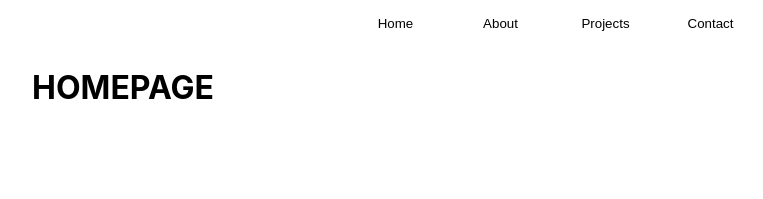
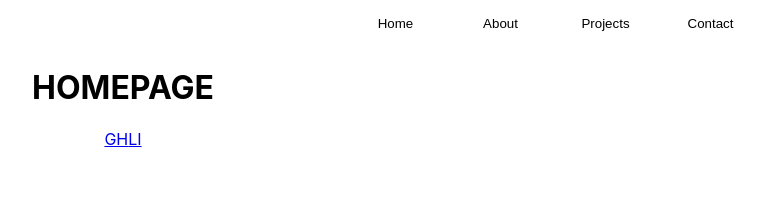
Before and after one commit to huntertread/huntertread.com, a React (Create React App) app: page / in a window 1280 px wide. Shown: the top 199 px of the page, without its empty margins (517-1280 px from the left). Built offline with nearby package versions, Linux system fonts and the light colour scheme.

Commit message:
refactored app component page view conditional

```diff
--- a/src/App.js
+++ b/src/App.js
@@ -1,40 +1,31 @@
 import React, { useState } from 'react';
 import './App.css';
 import Header from './Header/Header'
+import Footer from './Footer/Footer'
 
 const App = () => {
 
   const [view, setView] = useState('home')
 
+  let page = null;
+
   if (view === 'home') {
-    return (
-      <div className="App">
-        <Header setView={setView} />
-        <h1>HOMEPAGE</h1>
-      </div>
-    );
+    page = <h1>HOMEPAGE</h1>
   } else if (view === 'about') {
-    return (
-      <div className="App">
-        <Header setView={setView} />
-        <h1>ABOUT</h1>
-      </div>
-    );
+    page = <h1>ABOUT</h1>
   } else if (view === 'projects') {
-    return (
-      <div className="App">
-        <Header setView={setView} />
-        <h1>PROJECTS</h1>
-      </div>
-    );
+    page = <h1>PROJECTS</h1>
   } else if (view === 'contact') {
-    return (
-      <div className="App">
-        <Header setView={setView} />
-        <h1>CONTACT</h1>
-      </div>
-    );
+    page = <h1>CONTACT</h1>
   }
+
+  return (
+    <div className="App">
+      <Header setView={setView} />
+      {page}
+      <Footer />
+    </div>
+  );
 }
 
 export default App;
--- /dev/null
+++ b/src/Footer/Footer.js
@@ -0,0 +1,13 @@
+import React from 'react'
+import './footer.css'
+
+const Footer = () => {
+  return (
+    <div className="footer">
+      <a target="blank" href="https://github.com/huntertread">GH</a>
+      <a target="blank" href="https://www.linkedin.com/in/huntertread/">LI</a>
+    </div>
+  )
+}
+
+export default Footer
```
Also changed, not shown: src/Footer/footer.css (added).
